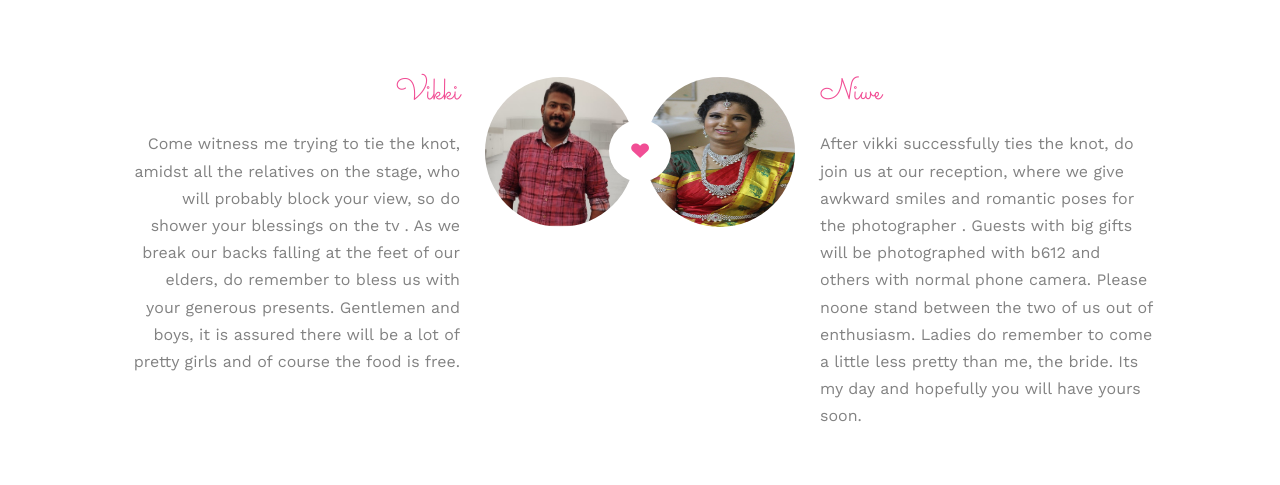
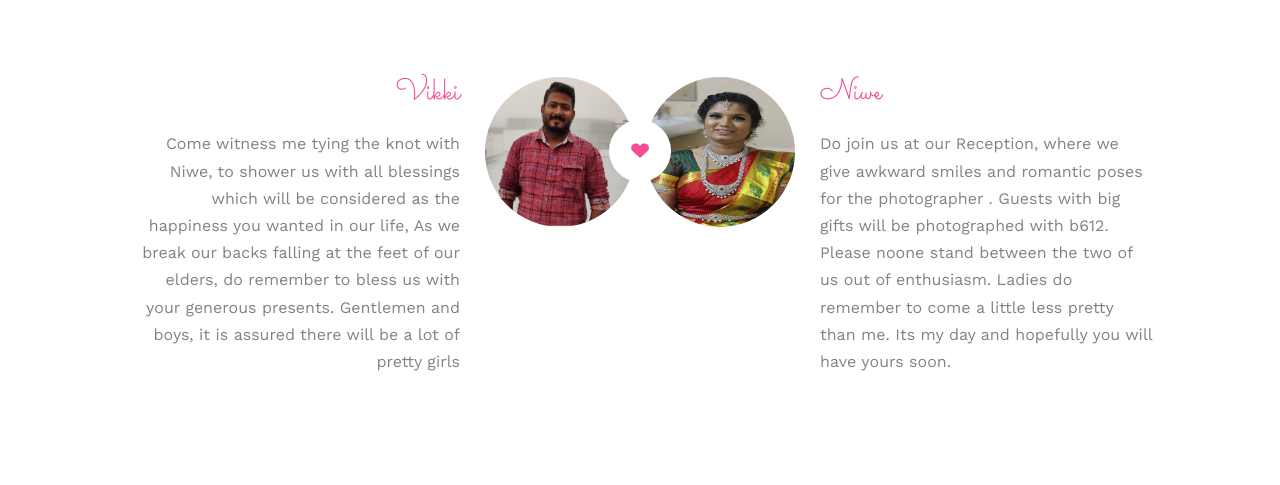
Before and after one commit to vigneshwarankamatchi/vigneshwarankamatchi.github.io, a plain HTML site: page index.html in a window 1280 px wide. Shown: the part 1208-1693 px from the top of the page. Drawn offline with nearby package versions, Linux system fonts and the light colour scheme; files whose address does not match are found by name.

Commit message:
Updated all contents

```diff
--- a/index.html
+++ b/index.html
@@ -92,11 +92,9 @@
 					</div>
 					<div class="desc-groom">
 						<h3>Vikki</h3>
-						<p>Come witness me trying to tie the knot, amidst all the relatives on the stage, who will probably block your view, so do shower your blessings on the tv .
+						<p>Come witness me tying the knot with Niwe, to shower us with all blessings which will be considered as the happiness you wanted in our life, 	As we break our backs falling at the feet of our elders, do remember to bless us with your generous presents.
 
-							As we break our backs falling at the feet of our elders, do remember to bless us with your generous presents.
-
-							Gentlemen and boys, it is assured there will be a lot of pretty girls and of course the food is free.</p>
+							Gentlemen and boys, it is assured there will be a lot of pretty girls</p>
 					</div>
 				</div>
 				<p class="heart text-center"><i class="icon-heart2"></i></p>
@@ -106,11 +104,11 @@
 					</div>
 					<div class="desc-bride">
 						<h3>Niwe</h3>
-						<p>After vikki successfully ties the knot, do join us at our reception, where we give awkward smiles and romantic poses for the photographer .
+						<p>Do join us at our Reception, where we give awkward smiles and romantic poses for the photographer .
 
-							Guests with big gifts will be photographed with b612 and others with normal phone camera.  Please noone stand between the two of us out of enthusiasm.
+							Guests with big gifts will be photographed with b612.  Please noone stand between the two of us out of enthusiasm.
 
-							Ladies do remember to come a little less pretty than me, the bride. Its my day and hopefully you will have yours soon.</p>
+							Ladies do remember to come a little less pretty than me. Its my day and hopefully you will have yours soon.</p>
 					</div>
 				</div>
 			</div>
@@ -281,7 +279,7 @@
 	<script src="js/main.js"></script>
 
 	<script>
-    var d = new Date('Mar 22, 2020 00:00:00');
+    var d = new Date('Mar 22, 2020 10:00:00');
 
     // default example
     simplyCountdown('.simply-countdown-one', {
```
